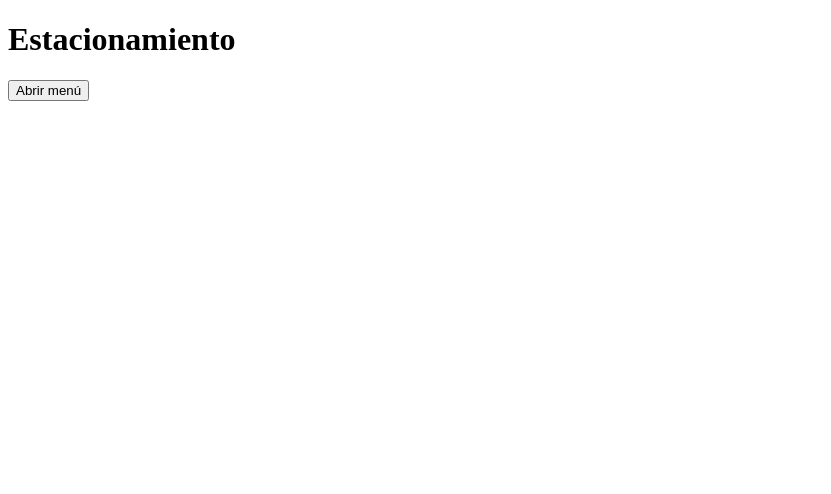
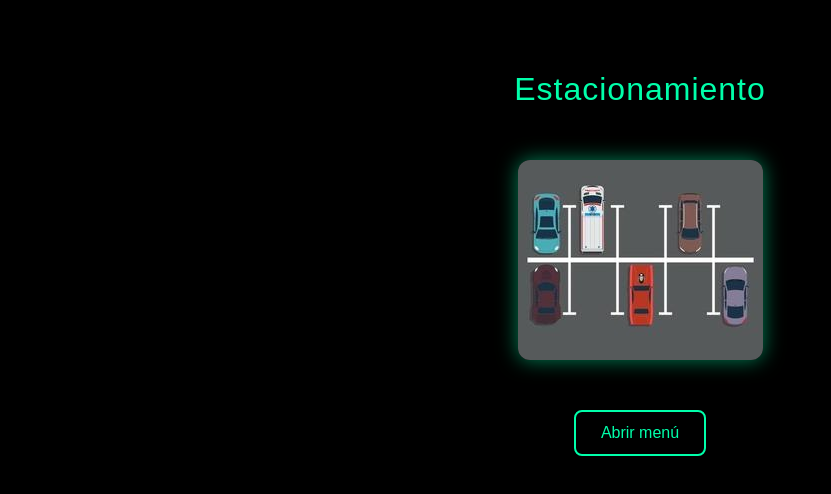
Before and after one commit to hberrino/EstacionamientoV1, a plain HTML site: page index.html in a window 1280 px wide. Shown: the whole page, without its empty margins (0-831 px from the left). Drawn offline with Linux system fonts and the light colour scheme.

Commit message:
estacionamiento v1

```diff
--- a/app.js
+++ b/app.js
@@ -1,17 +1,19 @@
 class Vehiculo {
-    constructor (tipo, patente, fechaIngreso, sigue){
-        this.tipo=tipo;
-        this.patente=patente;
+    constructor(tipo, patente) {
+        this.tipo = tipo;
+        this.patente = patente;
         this.fechaIngreso = new Date().toLocaleString();
-        this.sigue=true;
+        this.sigue = true;
     }
 }
+
 class Estacionamiento {
-    static CAPACIDAD=30;
-    constructor(){
+    static CAPACIDAD = 30;
+    constructor() {
         this.espaciosDisponibles = Estacionamiento.CAPACIDAD;
         this.vehiculos = [];
     }
+
     registrar(tipo, patente) {
         if (this.espaciosDisponibles > 0) {
             let v = new Vehiculo(tipo, patente);
@@ -22,6 +24,7 @@ class Estacionamiento {
             return false;
         }
     }
+
     retirar(patente) {
         let index = this.vehiculos.findIndex(v => v.patente === patente);
         if (index !== -1) {
@@ -30,10 +33,12 @@ class Estacionamiento {
             return true;
         } else {
             return false;
+        }
     }
-  }
 }
+
 let est = new Estacionamiento();
+
 function menu() {
     let opcion;
     do {
@@ -46,11 +51,25 @@ function menu() {
 
         switch(opcion) {
             case "1":
-                let tipo = prompt("Ingrese el tipo de vehículo:");
+                // menú tipo de vehículo
+                let tipo;
+                do {
+                    let tipoOpcion = prompt(
+                        "Seleccione el tipo de vehículo:\n" +
+                        "1 - Automotor\n" +
+                        "2 - Motocicleta"
+                    );
+
+                    if (tipoOpcion === "1") tipo = "Automotor";
+                    else if (tipoOpcion === "2") tipo = "Motocicleta";
+                    else alert("Opción inválida, intente nuevamente");
+
+                } while (!tipo);
+
                 let patente = prompt("Ingrese la patente:");
                 if (confirm(`Confirma registrar el vehículo ${tipo} con patente ${patente}?`)) {
                     if (est.registrar(tipo, patente)) {
-                        alert("Vehiculo registrado correctamente, bienvenido! | "+new Date().toLocaleString());
+                        alert("Vehiculo registrado correctamente, bienvenido! | " + new Date().toLocaleString());
                     } else {
                         alert("Estacionamiento sin espacios libres, lamentamos las molestias");
                     }
@@ -73,11 +92,11 @@ function menu() {
                 break;
 
             case "3":
-                alert("Saliendo del menu");
+                alert("Saliendo del menú");
                 break;
 
             default:
-                alert("Opcion incorrecta");
+                alert("Opción incorrecta");
         }
 
     } while(opcion !== "3");
--- a/index.html
+++ b/index.html
@@ -4,10 +4,14 @@
     <meta charset="UTF-8">
     <meta name="viewport" content="width=device-width, initial-scale=1.0">
     <title>Document</title>
+    <link rel="stylesheet" href="style.css">
 </head>
 <body>
+    <div>
     <h1>Estacionamiento</h1>
+    <img src="/img/estacionamiento.jpg" alt="imagen estacionamiento">
     <button onclick="menu()">Abrir menú</button>
+    </div>
     <script src="app.js"></script>
 </body>
 </html>
--- /dev/null
+++ b/style.css
@@ -0,0 +1,38 @@
+h1 {
+    font-family: fantasy;
+    letter-spacing: 1px;
+    font-weight: lighter;
+    color: rgb(0, 255, 170);
+}
+body{
+    background-color: black;
+}
+button {
+    padding: 12px 25px;
+    font-size: 16px;
+    cursor: pointer;
+    border: 2px solid rgb(0, 255, 170);
+    background-color: black;
+    color: rgb(0, 255, 170);
+    border-radius: 8px;
+    transition: all 0.3s ease;
+}
+div {
+    display: grid;
+    grid-template-columns: 1fr;
+    justify-items: center;
+    row-gap: 30px;
+    margin-top: 50px;
+}
+button:hover {
+    background-color: rgb(0, 255, 170);
+    color: black;
+    transform: scale(1.1);
+    box-shadow: 0 0 15px rgb(0, 255, 170);
+}
+img {
+    margin-bottom: 20px;
+    max-width: 90%;
+    border-radius: 12px;
+    box-shadow: 0 0 20px rgba(0, 255, 170, 0.5);
+}
```
Also changed, not shown: img/estacionamiento.jpg (added).
